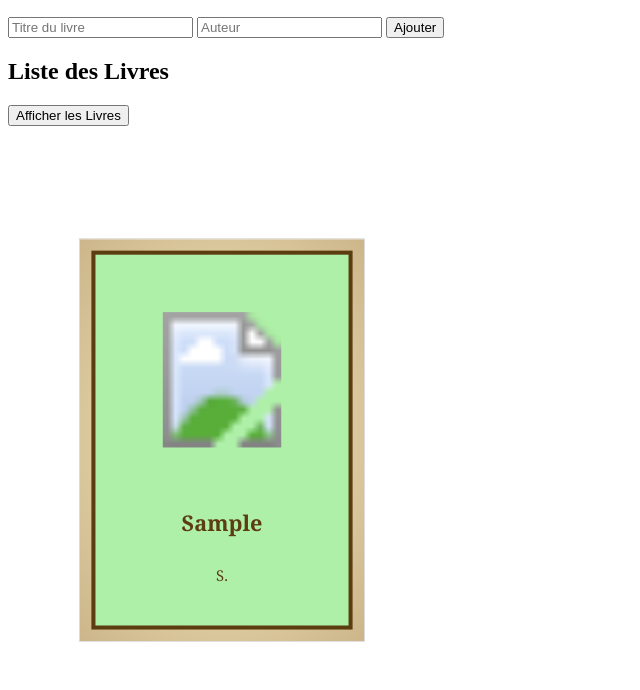
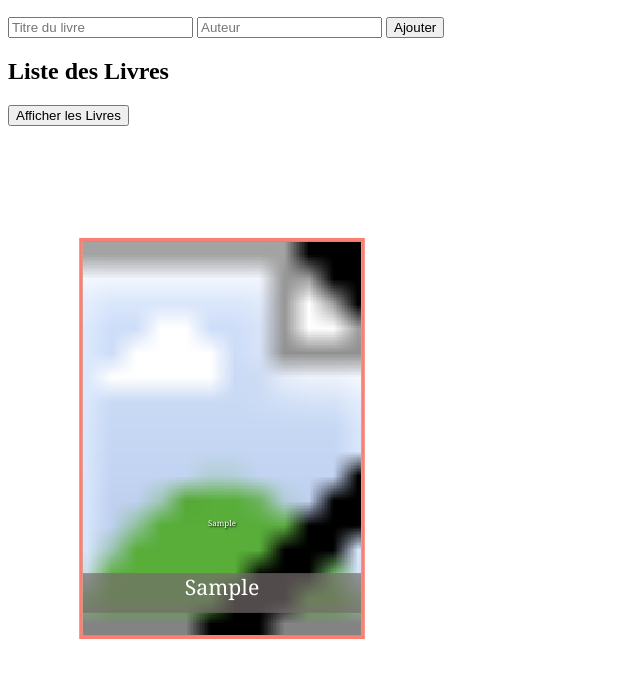
Before and after one commit to Elfspectrals/TP-Library, a plain HTML site: page index.html in a window 1280 px wide. Both pictures are taken after typing "Sample", "Sample" into the empty fields and a click on the button "Ajouter". Shown: the part 110-800 px from the top of the page, without its empty margins (0-640 px from the left). Drawn offline with Linux system fonts and the light colour scheme; no server answers.

Commit message:
save stuff for now

```diff
--- a/app.js
+++ b/app.js
@@ -1,3 +1,4 @@
+// On importe les classes depuis le script directement dans l’exemple
 import Book from './Book.js';
 import Library from './Library.js';
 
@@ -27,15 +28,6 @@ function truncateText(text, maxLength) {
     return text.length > maxLength ? text.substring(0, maxLength) + "…" : text;
 }
 
-// 🎨 Générer une couleur unique pour chaque livre en fonction de son titre
-function generateBackgroundColor(title) {
-    let hash = 0;
-    for (let i = 0; i < title.length; i++) {
-        hash = title.charCodeAt(i) + ((hash << 5) - hash);
-    }
-    const color = `hsl(${hash % 360}, 70%, 80%)`; // Palette pastel dynamique
-    return color;
-}
 
 function displayBooks() {
     const bookList = document.getElementById('bookList');
@@ -48,8 +40,6 @@ function displayBooks() {
         books.forEach(book => {
             const divBook = document.createElement('div');
             divBook.classList.add('bookDisplay');
-
-            const backgroundColor = generateBackgroundColor(book.title);
 
             divBook.innerHTML = `
                 <svg
@@ -65,71 +55,60 @@ function displayBooks() {
                     </radialGradient>
                   </defs>
 
+                  <!-- Fond “vieux papier” (optionnel) -->
                   <rect
                     x="0"
                     y="0"
                     width="210"
                     height="297"
-            fill="url(#oldPaperGradient)"
                   />
 
-          <rect
-            x="10"
-            y="10"
-            width="190"
-            height="277"
-            fill="${backgroundColor}"
-            stroke="#5c3d12"
-            stroke-width="3"
+                  <!-- Image en pleine taille -->
+                  <image
+                    xlink:href="${book.image}"
+                    x="0"
+                    y="0"
+                    width="210"
+                    height="297"
+                    preserveAspectRatio="xMidYMid slice"
                   />
 
-          <!-- ✅ Ajout du fond derrière l'image -->
+                  <!-- Background rectangle for the text -->
                   <rect
-            x="35"
-            y="75"
-            width="140"
-            height="100"
-            rx="10"
-            ry="10"
-            fill="${backgroundColor}"
+                    x="0"
+                    y="250"
+                    height="30"
+                    width="210"
+                    fill="#756b6b"
+                    style="opacity: 0.7;"
                   />
 
-          <!-- 📖 Image de couverture -->
-          <image
-            xlink:href="${book.image}"
-            x="50%"
-            y="35%"
-            width="140"
-            height="100"
-            transform="translate(-70, -50)"
-            preserveAspectRatio="xMidYMid meet"
-          />
-
-          <!-- 📌 Titre principal -->
+                  <!-- Titre du livre, en bas -->
                   <text
                     x="50%"
-            y="95%"
+                    y="395"
+                    dy="-10"
                     text-anchor="middle"
                     font-size="32"
                     font-family="Georgia, serif"
-            fill="#5c3d12"
-            style="font-weight: bold;"
+                    fill="#ffffff"
                   >
-            ${truncateText(book.title, 15)}
+                    ${truncateText(book.title, 20)}
                   </text>
 
-          <!-- ✒️ Auteur -->
+                  <!-- Auteur du livre, en bas (sous le titre) -->
                   <text
                     x="50%"
-            y="120%"
+                    y="270"
+                    dy="10"
                     text-anchor="middle"
-            font-size="22"
+                    font-size="12"
                     font-family="Georgia, serif"
-            fill="#5c3d12"
+                    fill="#ffffff"
+                    style="text-shadow: 1px 1px 2px #000;"
                   >
-            ${book.author.split(' ')[0].charAt(0)}.${book.author.split(' ').slice(1).join(' ')}
+                    ${book.author}
                   </text>
-
                 </svg>
             `;
 
@@ -144,7 +123,9 @@ document.getElementById('searchBookForm').addEventListener('submit', (event) =>
     const searchTitle = document.getElementById('searchTitle').value.trim();
     const result = myLibrary.findBookByTitle(searchTitle);
 
-    document.getElementById('searchResult').textContent = result ? `📖 ${result.title} par ${result.author}` : "❌ Livre non trouvé";
+    document.getElementById('searchResult').textContent = result
+        ? `📖 ${result.title} par ${result.author}`
+        : "❌ Livre non trouvé";
 });
 
 // 🎯 Récupération de livres depuis l’API Google Books
@@ -162,9 +143,11 @@ function fetchApiBook() {
                     const bookInfo = item.volumeInfo;
                     const title = bookInfo.title || 'Titre inconnu';
                     const author = bookInfo.authors ? bookInfo.authors[0] : 'Auteur inconnu';
-                    const image = bookInfo.imageLinks ? bookInfo.imageLinks.thumbnail : 'https://via.placeholder.com/100';
+                    const image = bookInfo.imageLinks
+                        ? bookInfo.imageLinks.thumbnail
+                        : 'https://via.placeholder.com/210x297';
 
-                    // 📖 On suppose que la classe Book accepte un 3e argument pour l'image
+                    // On crée le livre avec un 3e argument pour l'image
                     const book = new Book(title, author, image);
                     myLibrary.addBook(book);
                 });
@@ -178,5 +161,5 @@ function fetchApiBook() {
         });
 }
 
-// Lancer la récupération d’un livre lors du chargement de la page
+// Lancement de la récupération d’un livre par défaut
 fetchApiBook();
--- a/style.css
+++ b/style.css
@@ -14,8 +14,10 @@
 .bookDisplay svg {
     width: 100%;
     height: auto;
-    border: 1px solid #ccc;
     transform: scale(0.7);
+}
+svg {
+    border: 5px solid salmon;
 }
 svg text {
     scale: 0.5;
```
Also changed, not shown: A.JSON (deleted, +0 -76 lines). Lines whose indentation alone changed are shown as unchanged.
